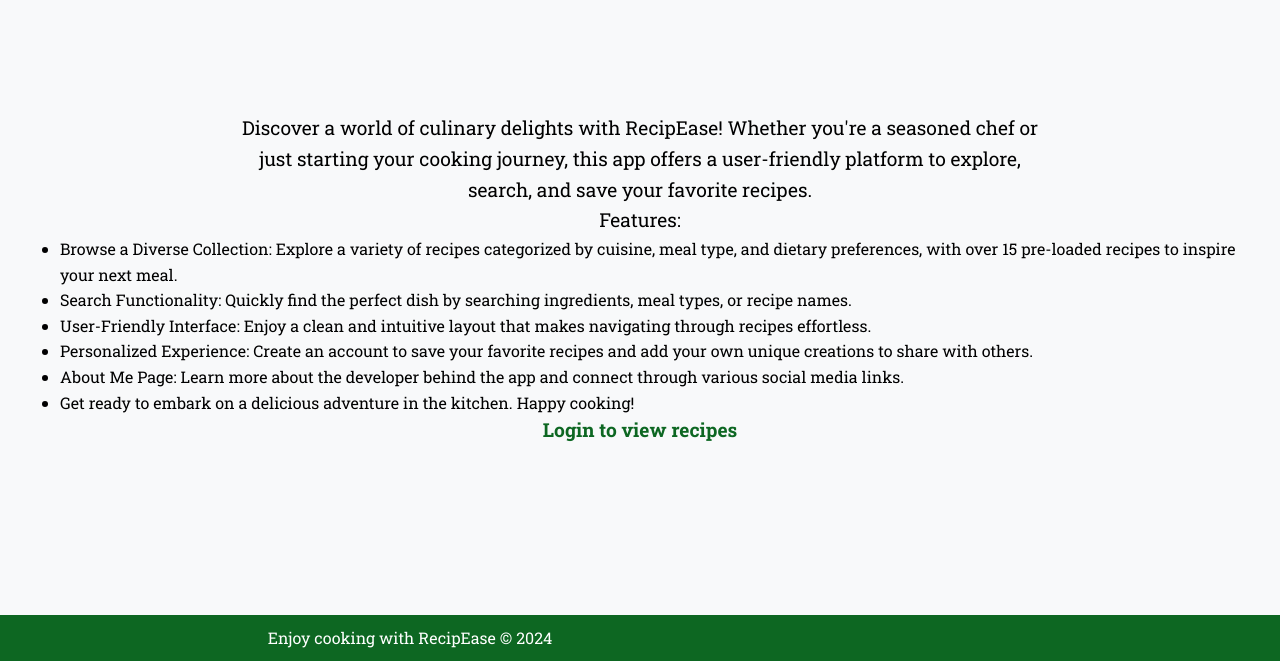
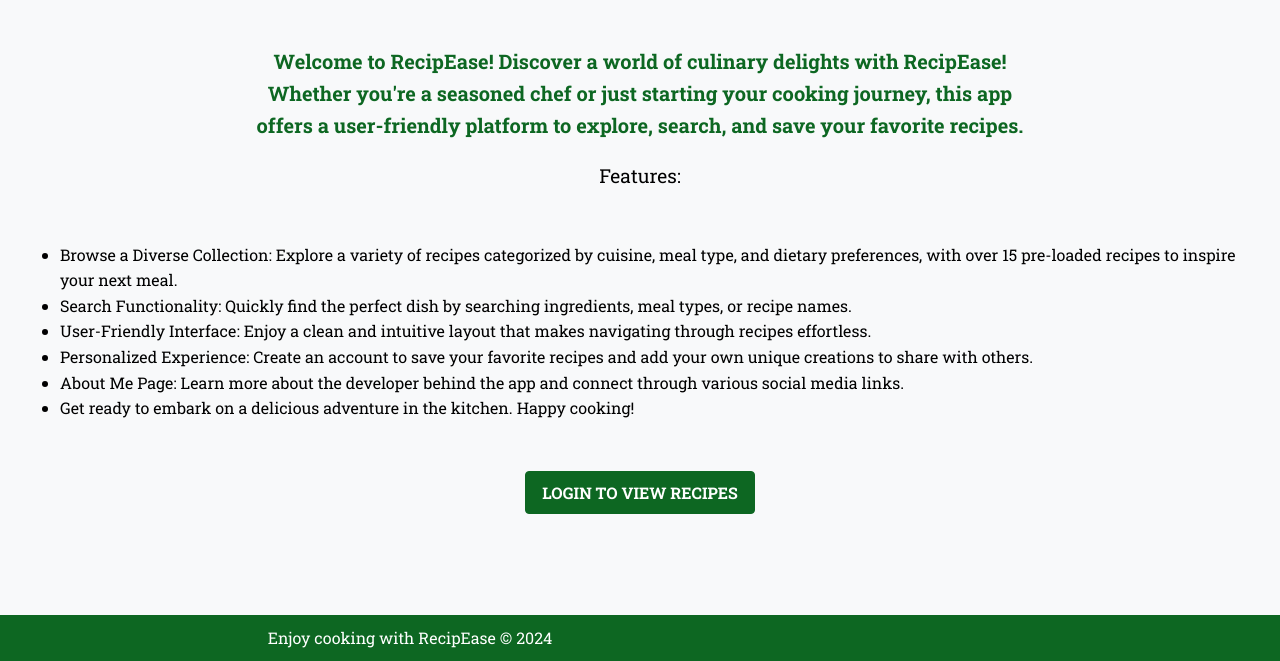
Before and after one commit to bphil1041/recipe-app, a Django app: page / in a window 1280 px wide. Shown: the part 139-800 px from the top of the page. Run offline with Django 4.2, Linux system fonts and the light colour scheme.

Commit message:
Update recipes_home.html

```diff
--- a/A2_Recipe_App/src/recipes/templates/recipes/recipes_home.html
+++ b/A2_Recipe_App/src/recipes/templates/recipes/recipes_home.html
@@ -18,18 +18,6 @@
         }
 
 
-
-        header {
-            background-color: #f8f9fa;
-            color: #0d6722;
-            padding: 20px;
-            display: flex;
-            justify-content: space-between;
-            /* Aligns title and button on opposite ends */
-            align-items: center;
-            /* Vertically aligns the items in the center */
-        }
-
         h1 {
             margin: 0;
             font-size: 2.5em;
@@ -46,6 +34,12 @@
             padding: 20px;
         }
 
+        .intro {
+            color: #0d6722;
+            font-weight: bold;
+            font-size: 1.25em;
+        }
+
         p {
             font-size: 1.2em;
             line-height: 1.6;
@@ -53,14 +47,19 @@
             text-align: center;
         }
 
+        .features {
+            margin-top: 20px;
+        }
+
         a {
-            color: #0d6722;
+            color: #fff;
             text-decoration: none;
             font-weight: bold;
         }
 
-        a:hover {
-            text-decoration: underline;
+
+        .home-page-list {
+            margin-top: 50px;
         }
 
         footer {
@@ -78,19 +77,20 @@
             font-size: 1em;
         }
 
-        .login-button {
+        .login-button-2 {
             color: #0d6722;
-            background-color: #fff;
+            background-color: #0d6722;
             border: 1px solid #0d6722;
             padding: 8px 16px;
             border-radius: 4px;
             text-transform: uppercase;
             font-size: 1em;
+            margin-top: 50px;
         }
 
-        .login-button:hover {
-            background-color: #0d6722;
-            color: #fff;
+        .login-button-2:hover {
+            background-color: #094f19;
+
         }
     </style>
 </head>
@@ -102,14 +102,16 @@
 
 
     <main>
-        <p>Discover a world of culinary delights with RecipEase! Whether you're a seasoned chef or just starting
+        <p class="intro">Welcome to RecipEase! Discover a world of culinary delights with RecipEase! Whether you're a
+            seasoned chef or
+            just starting
             your cooking journey, this app offers a user-friendly platform to explore, search, and save your favorite
             recipes.</p>
 
-        <p>Features:</p>
+        <p class="features">Features:</p>
 
         <p>
-        <ul>
+        <ul class="home-page-list">
             <li>Browse a Diverse Collection: Explore a variety of recipes categorized by cuisine, meal type, and dietary
                 preferences, with over 15 pre-loaded recipes to inspire your next meal.</li>
             <li>Search Functionality: Quickly find the perfect dish by searching ingredients, meal types, or recipe
```
